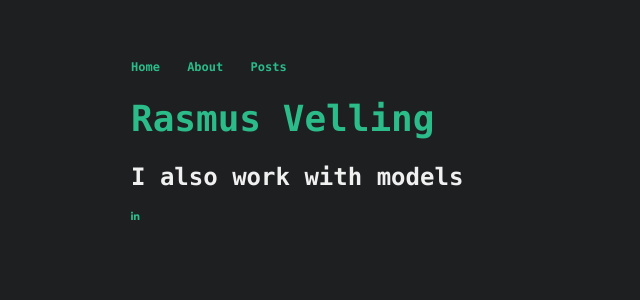
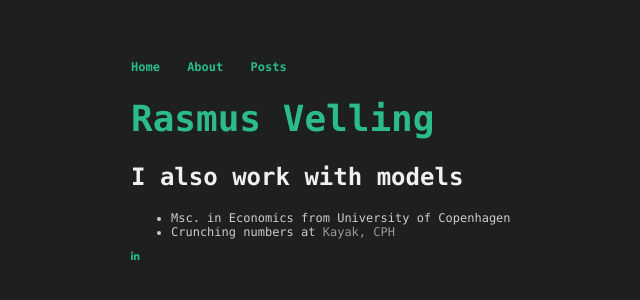
Before and after one commit to rasmusvelling/rasmusvelling.github.io, a Jekyll site: the page built from about/index.html, in a window 1280 px wide. Shown: the top 300 px of the page, without its empty margins (61-701 px from the left). Built offline with Jekyll 4.4.1, drawn with Linux system fonts in a browser that asks for light colours; nearby versions of some CDN libraries.

Commit message:
Update index.html

```diff
--- a/about/index.html
+++ b/about/index.html
@@ -6,3 +6,10 @@ title: Rasmus Nisted Velling, github
 	<h1>Rasmus Velling</h1>
 	<h2>I also work with models</h2>
 </div><!-- /.blurb -->
+
+<p>
+  <ul>
+    <li> Msc. in Economics from University of Copenhagen </li>
+    <li> Crunching numbers at <a href="http://kayak.com">Kayak, CPH</a></li>
+  </ul>
+</p>
```
